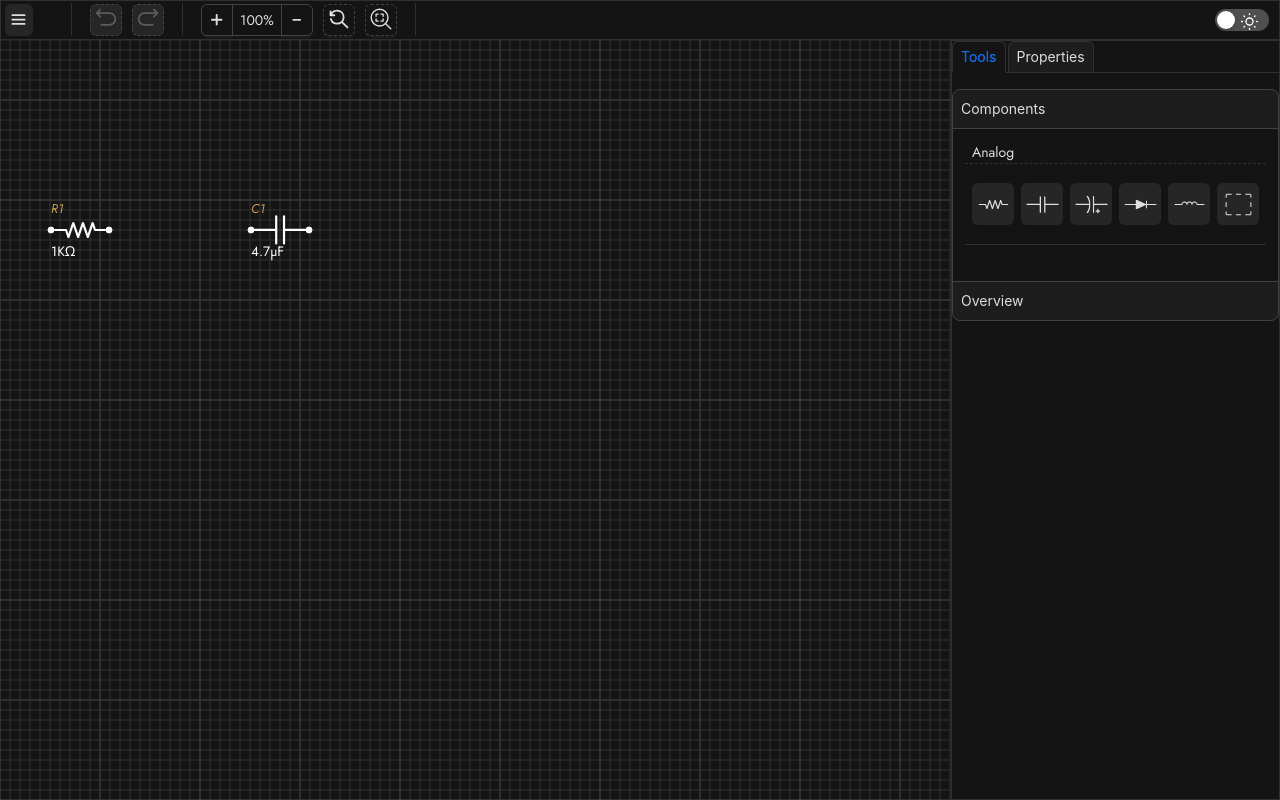
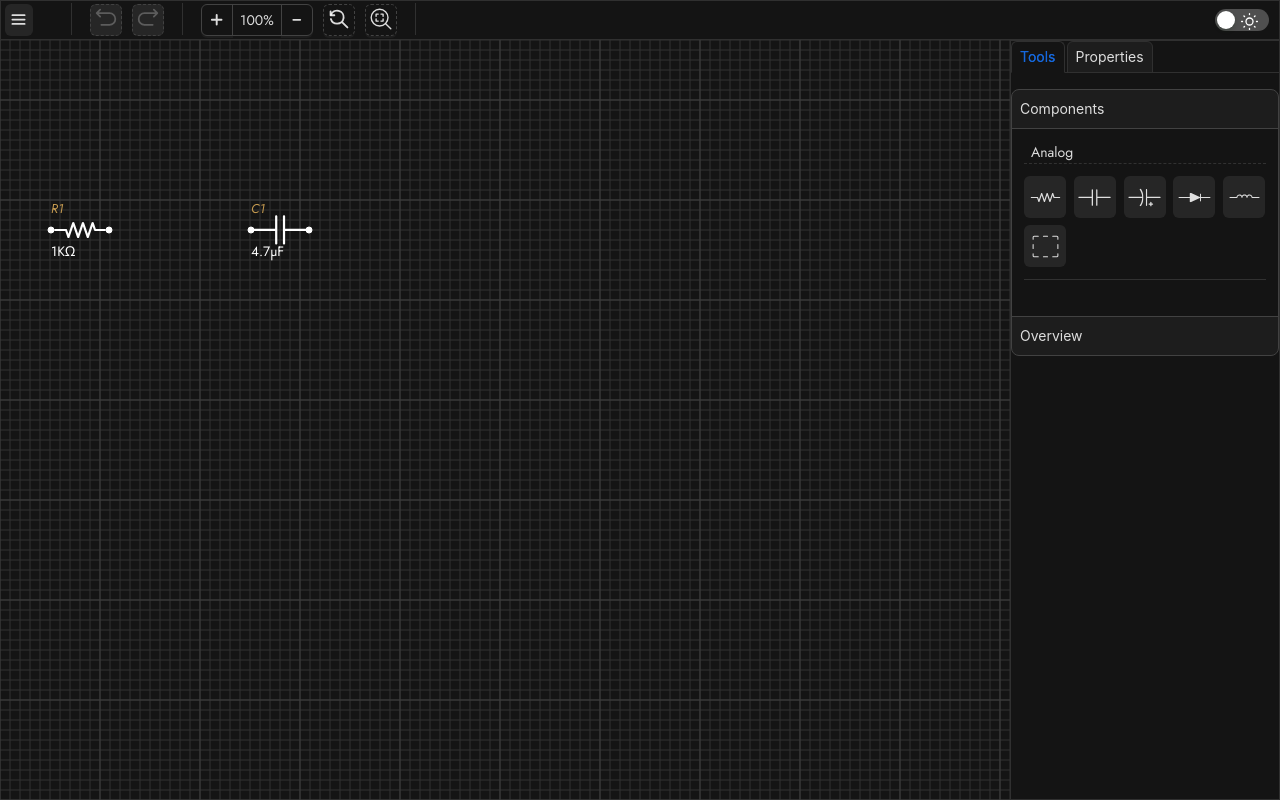
Before and after one commit to AletzMan/bitlab-circuit, a React (Vite) app: page / in a window 1280 px wide. Built offline with nearby package versions, Linux system fonts and the light colour scheme.

Commit message:
feat: Update components grid layout in BoardFlow/styles.module.css

```diff
--- a/src/components/BoardFlow/styles.module.css
+++ b/src/components/BoardFlow/styles.module.css
@@ -30,10 +30,9 @@
 }
 
 .components {
-    display: flex;
-    flex-flow: row;
+    display: grid;
+    grid-template-columns: repeat(5, 1fr);
     gap: 0.5em;
-    padding: 0.5em;
 }
 
 .components_title {
```
